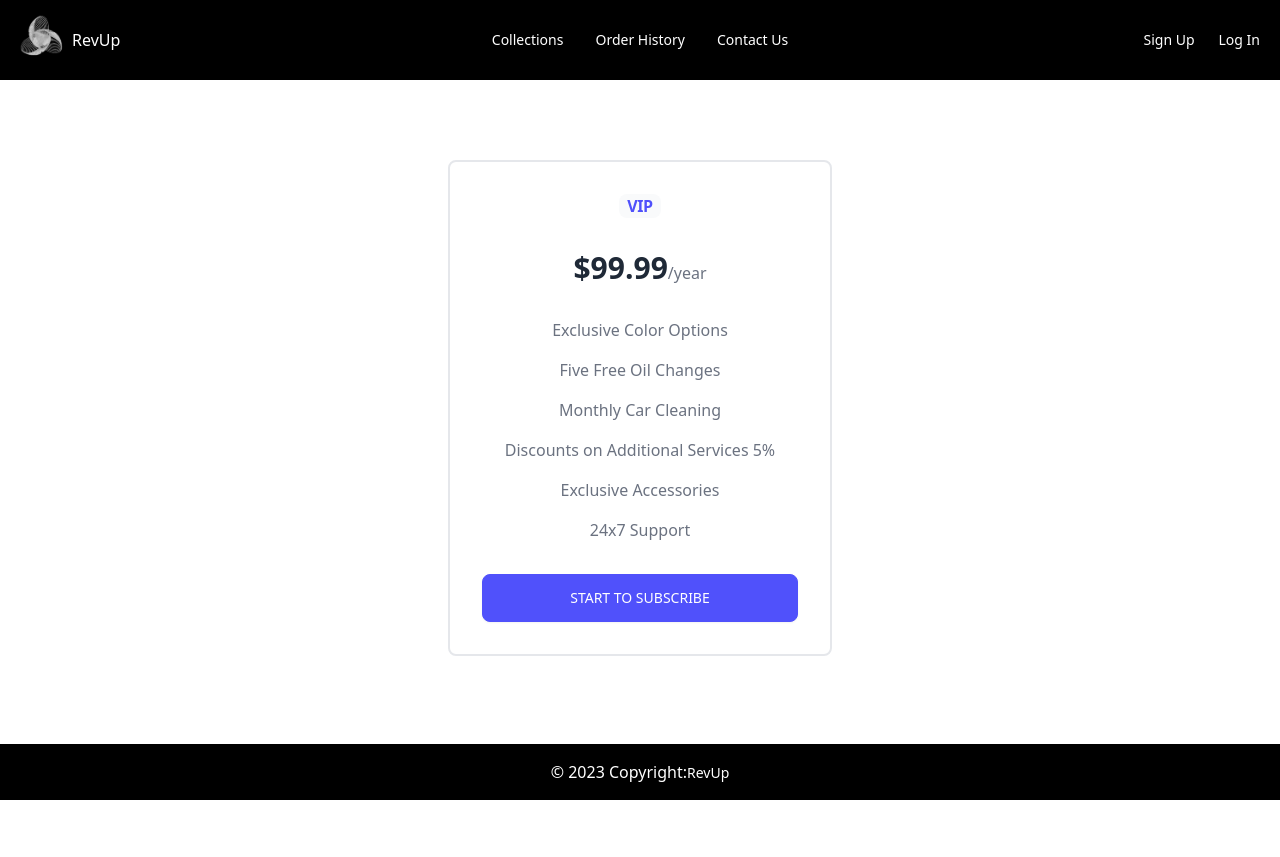
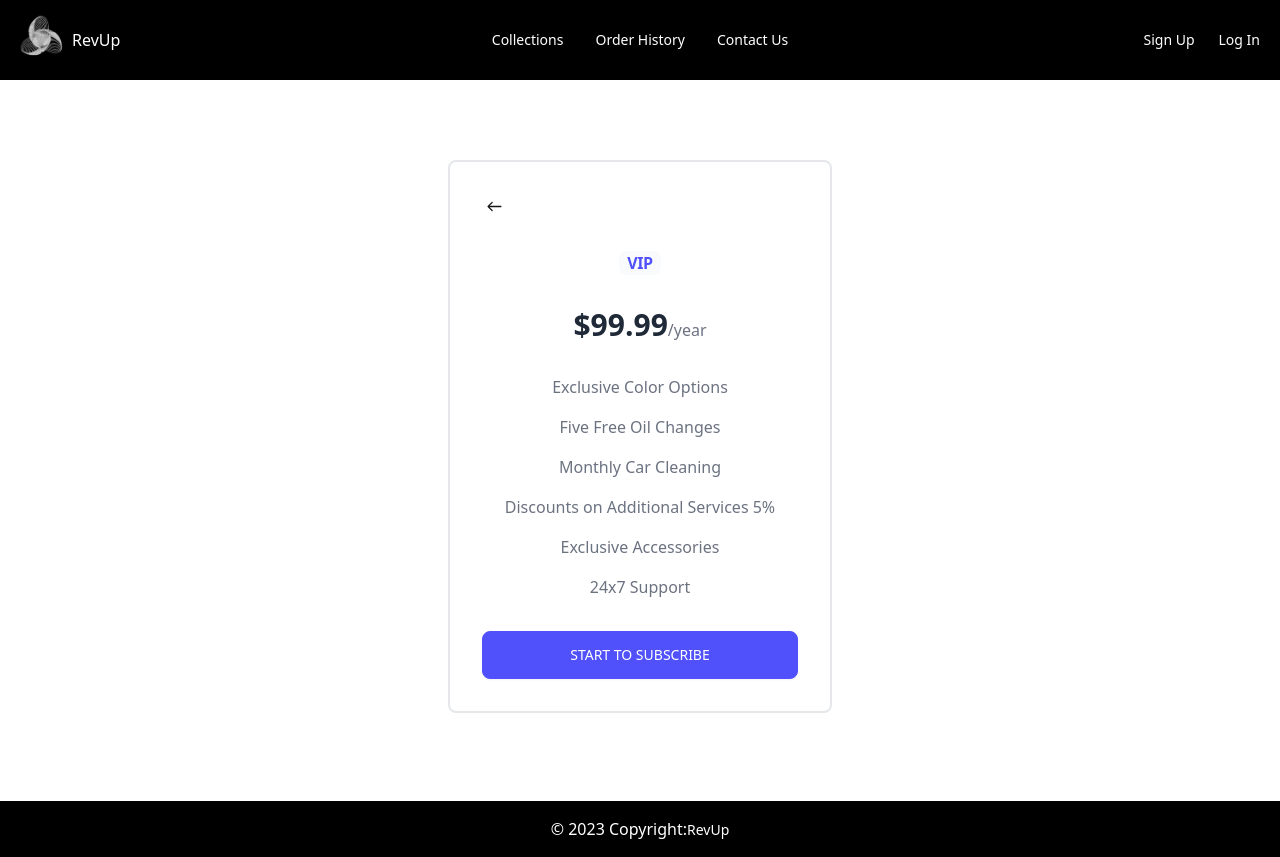
Before and after one commit to SARA3SAEED/RevUp, a React (Vite) app: page /subscribe in a window 1280 px wide. Before the commit the page ends 800 px from the top, so only its background shows below. Built offline with nearby package versions, Linux system fonts and the light colour scheme; no server answers.

Commit message:
edit dash & subscripe

```diff
--- a/src/components/comAdmin/DashList.jsx
+++ b/src/components/comAdmin/DashList.jsx
@@ -11,6 +11,10 @@ export default function DashList() {
   const [selectedRequest, setSelectedRequest] = useState(null);
 
   useEffect(() => {
+    func()
+  }, []);
+
+  const func = ()=>{
     const fetchRequests = async () => {
       try {
         const response = await axios.get(
@@ -25,7 +29,7 @@ export default function DashList() {
     };
 
     fetchRequests();
-  }, []);
+  }
 
   const handleCheckboxChange = (index) => {
     const newRequests = [...requests];
--- a/src/components/comAdmin/DashStatus.jsx
+++ b/src/components/comAdmin/DashStatus.jsx
@@ -14,6 +14,10 @@ export default function DashStatus() {
 
 
   useEffect(() => {
+    func()
+  }, []);
+
+  const func = ()=>{
     const role = localStorage.getItem("role");
 
     if (role === "admin") {
@@ -53,11 +57,12 @@ export default function DashStatus() {
       setIsLoggedIn(false);
       setIsLoading(false);
     }
-  }, []);
+  }
 
   useEffect(() => {
     console.log("Requests state updated:", requests);
   }, [requests]);
+
 
   const handleCheckboxChange = (index) => {
     const updatedRequests = [...requests];
--- a/src/components/comSubscribe/Pricing.jsx
+++ b/src/components/comSubscribe/Pricing.jsx
@@ -1,4 +1,8 @@
 import React from "react";
+import { IoIosArrowRoundBack } from "react-icons/io";
+import { Link } from "react-router-dom";
+
+
 
 export default function Pricing({ onStartFreeTrialClick }) {
   return (
@@ -6,6 +10,8 @@ export default function Pricing({ onStartFreeTrialClick }) {
       <div className="container px-6 py-20 bg-base-100 ">
         <div className="flex flex-col items-center justify-center space-y-8 lg:-mx-4 lg:flex-row lg:items-stretch lg:space-y-0">
           <div className="flex flex-col w-full max-w-sm p-8 space-y-8 text-center bg-white border-2 border-gray-200 rounded-lg lg:mx-4 ">
+          <Link to="/det/:carid">
+          <IoIosArrowRoundBack size={25} /></Link>
             <div className="flex-shrink-0">
               <h2 className="inline-flex items-center justify-center px-2 font-semibold tracking-tight text-primary uppercase rounded-lg bg-gray-50">
                 Vip
@@ -33,6 +39,8 @@ export default function Pricing({ onStartFreeTrialClick }) {
             >
               Start To Subscribe
             </button>
+
+
           </div>
         </div>
       </div>
--- a/src/pages/Cars.jsx
+++ b/src/pages/Cars.jsx
@@ -36,7 +36,7 @@ export default function Cars() {
   useEffect(() => {
     const handleScroll = () => {
       const scrollTop = window.scrollY;
-      const isVisible = scrollTop > 20; // Adjust this threshold as needed
+      const isVisible = scrollTop > 20;
       setIsVisible(isVisible);
       setIsLoading(false);
     };
```
